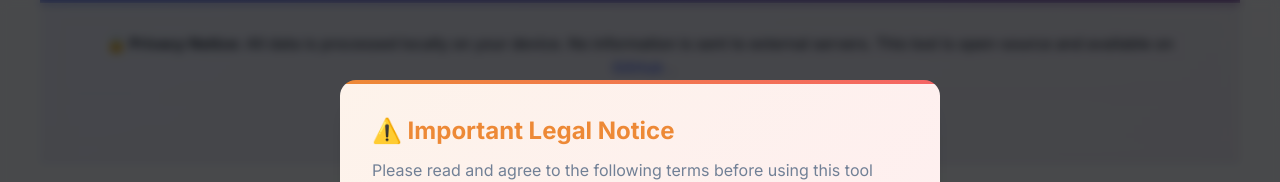
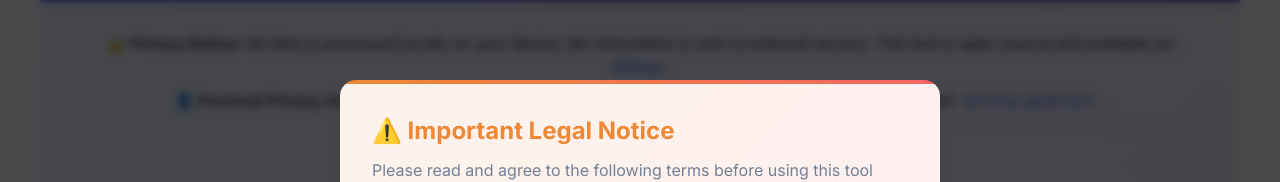
Before and after one commit to qusaismael/GRC-check, a plain HTML site: page index.html in a window 1280 px wide. Shown: the top 182 px of the page. Drawn offline with nearby package versions, Linux system fonts and the light colour scheme.

Commit message:
Add personal privacy assessment link

```diff
--- a/index.html
+++ b/index.html
@@ -15,6 +15,7 @@
         <div class="disclaimer-header">
             <div class="disclaimer-content">
                 <p><strong>🔒 Privacy Notice:</strong> All data is processed locally on your device. No information is sent to external servers. This tool is open-source and available on <a href="https://github.com/qusaismael/GRC-check" target="_blank" rel="noopener noreferrer">GitHub</a>.</p>
+                <p><strong>👤 Personal Privacy Assessment:</strong> Prefer to assess your personal privacy rather than your company's? Visit <a href="https://privacy.qusai.pro" target="_blank" rel="noopener noreferrer">privacy.qusai.pro</a>.</p>
                 <p class="attribution">Made with accuracy by <a href="https://qusai.pro" target="_blank" rel="noopener noreferrer">@qusaismael</a></p>
             </div>
         </div>
```
